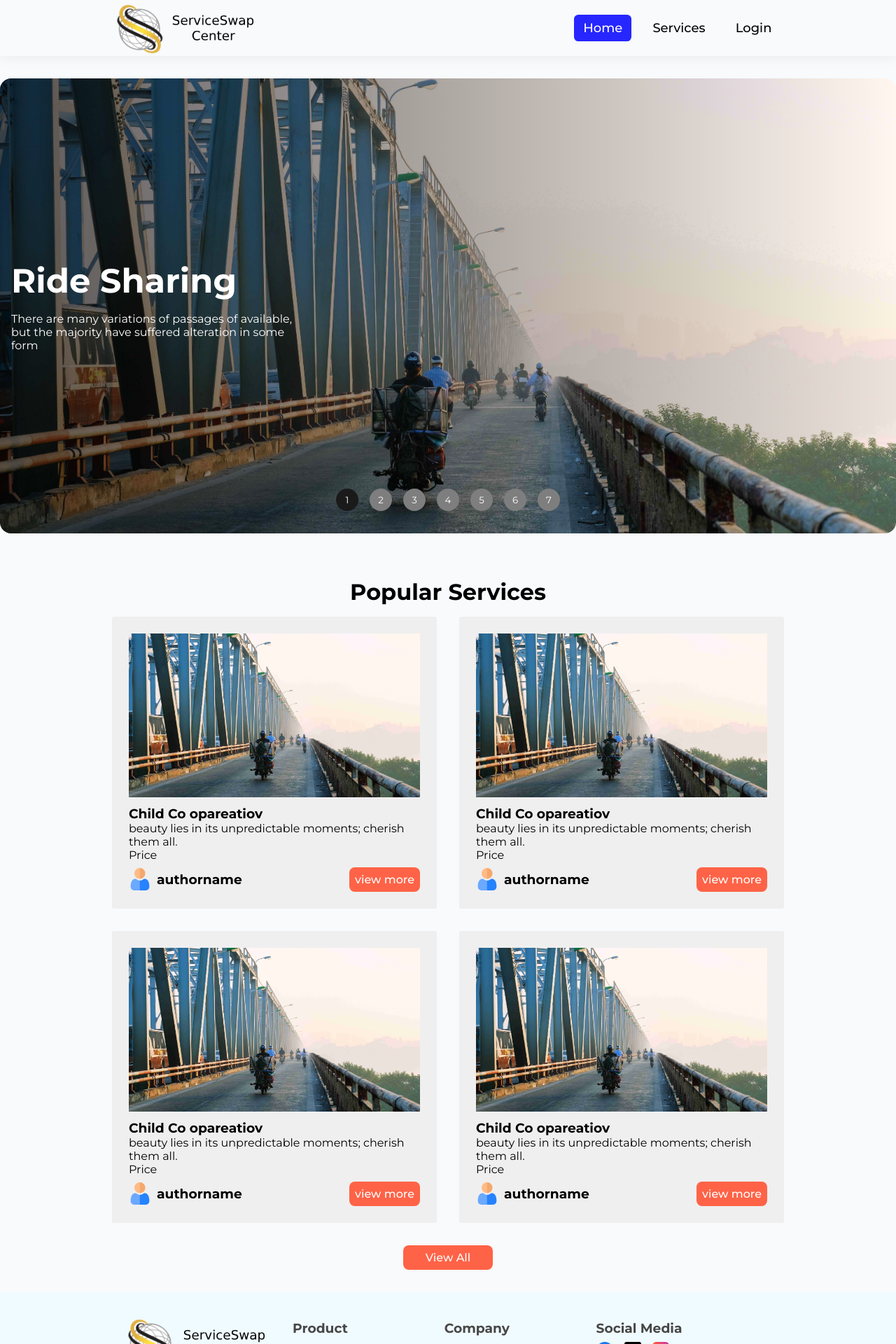
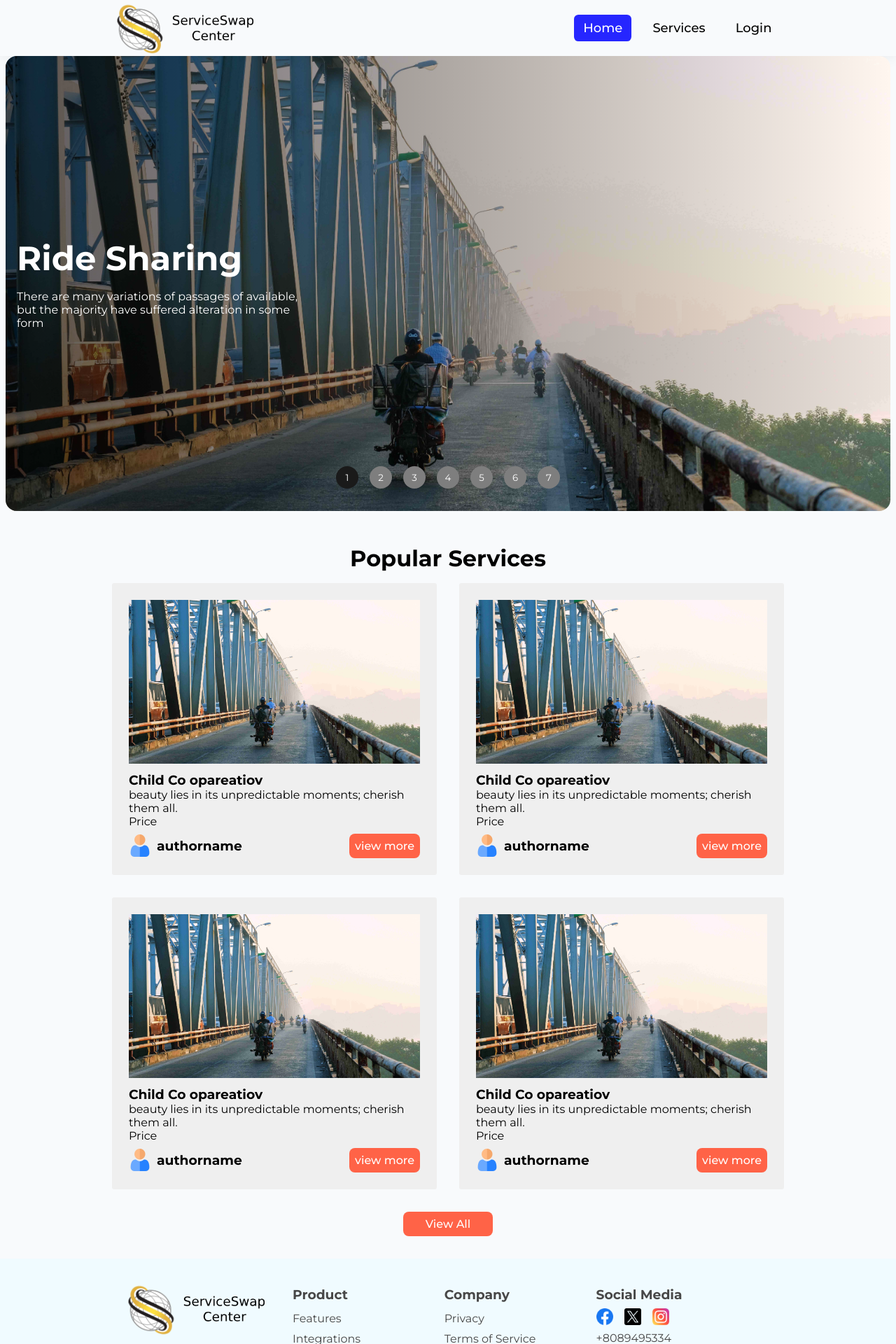
Before and after one commit to tushar-454/service-swap-center, a React (Vite) app: page / in a window 1280 px wide. Shown: the top 1920 px of the page at 70% size. Built offline with nearby package versions, Linux system fonts and the light colour scheme; no server answers.

Commit message:
additional ui fix

```diff
--- a/src/Components/Header/Navbar.module.css
+++ b/src/Components/Header/Navbar.module.css
@@ -2,6 +2,7 @@
   display: flex;
   align-items: center;
   gap: 0.5rem;
+  z-index: 9999;
 }
 .navItem span {
   font-size: 18px;
--- a/src/Components/Home/Banner/Banner.jsx
+++ b/src/Components/Home/Banner/Banner.jsx
@@ -1,4 +1,4 @@
-import { useEffect } from 'react';
+import { useEffect, useState } from 'react';
 import sliderOneImg from '../../../assets/services1.jpg';
 import sliderTwoImg from '../../../assets/services2.jpg';
 import sliderThreeImg from '../../../assets/services3.jpg';
@@ -6,8 +6,6 @@ import sliderFourImg from '../../../assets/services4.jpg';
 import sliderFiveImg from '../../../assets/services5.jpg';
 import sliderSixImg from '../../../assets/services6.jpg';
 import sliderSevenImg from '../../../assets/services7.jpg';
-// import Container from '../../Reusable/Container';
-import { useState } from 'react';
 import classes from './Banner.module.css';
 
 const Banner = () => {
--- a/src/Components/Home/Banner/Banner.module.css
+++ b/src/Components/Home/Banner/Banner.module.css
@@ -1,7 +1,7 @@
 .sliderWrap {
   width: 100%;
   position: relative;
-  margin: 2rem 0;
+  padding: 0 0.5rem;
 }
 .slideWrap {
   width: 100%;
--- a/src/Components/Home/PopularSerivces/PopulerServices.jsx
+++ b/src/Components/Home/PopularSerivces/PopulerServices.jsx
@@ -1,3 +1,4 @@
+import { Link } from 'react-router-dom';
 import athor from '../../../assets/icon/user.png';
 import service1 from '../../../assets/services1.jpg';
 import Container from '../../Reusable/Container';
@@ -37,7 +38,9 @@ const PopulerServices = () => {
           ))}
         </div>
         <div className={classes.viewAll}>
-          <button>View All</button>
+          <button>
+            <Link to={'/services'}>View All</Link>
+          </button>
         </div>
       </Container>
     </section>
--- a/src/Components/Home/PopularSerivces/PopulerServices.module.css
+++ b/src/Components/Home/PopularSerivces/PopulerServices.module.css
@@ -51,6 +51,9 @@
 .viewAll button {
   padding: 0.5rem 2rem;
 }
+.viewAll button a {
+  color: #fff;
+}
 .popularServicesItemContent {
   margin: 0.5rem 0;
 }
```
